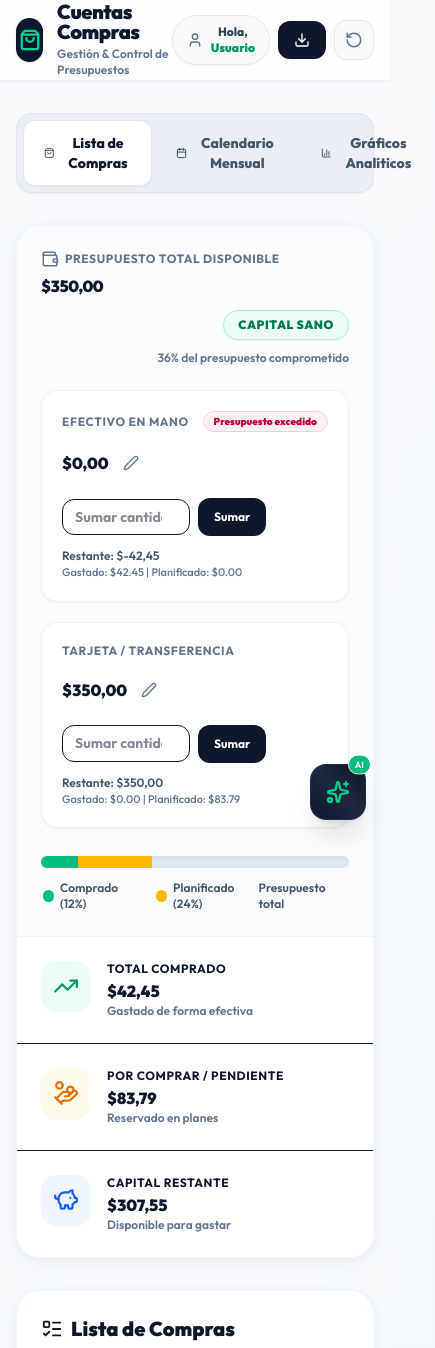
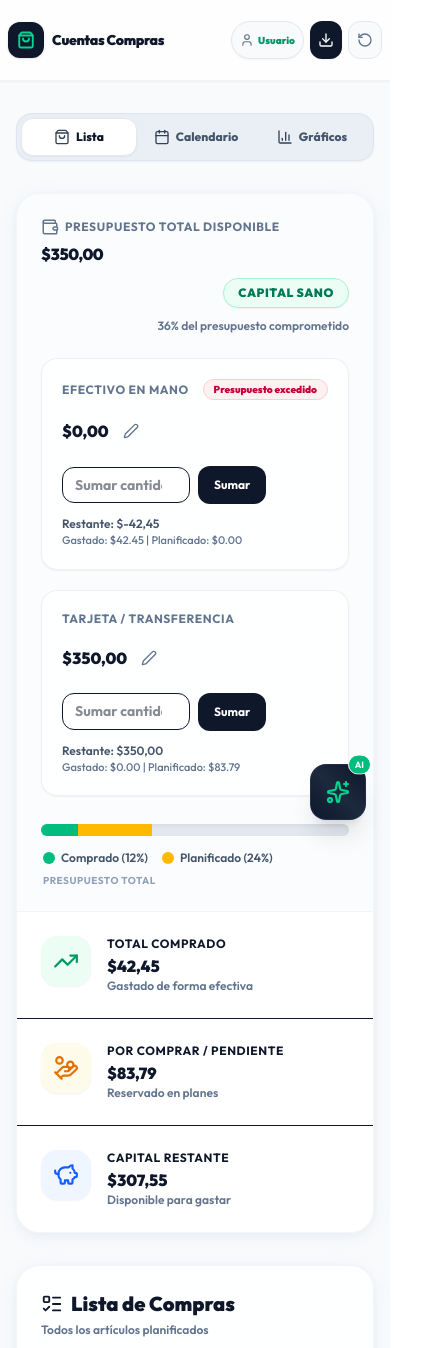
Before and after one commit to Raul-coder17/AppCompras, a React (Vite) app: page / in a window 390 px wide. Shown: the top 1348 px of the page, 435 px wide, since content can reach past the window. Built offline with nearby package versions, Linux system fonts and the light colour scheme.

Commit message:
Optimize mobile responsiveness of header action buttons, switch tab labels, budget progress legends, and calendar cell text wrapping

```diff
--- a/src/App.tsx
+++ b/src/App.tsx
@@ -463,21 +463,21 @@ export default function App() {
 
       {/* Upper Navigation / Title Block with Minimal Elements */}
       <header className="bg-white/80 backdrop-blur-md border-b border-slate-200/50 shadow-xs sticky top-0 z-20">
-        <div className="max-w-7xl mx-auto px-4 sm:px-6 lg:px-8 h-20 flex items-center justify-between">
+        <div className="max-w-7xl mx-auto px-2 sm:px-6 lg:px-8 h-20 flex items-center justify-between">
 
           {/* Logo Brand Title */}
-          <div className="flex items-center gap-3.5">
-            <div className="w-11 h-11 bg-slate-900 rounded-2xl flex items-center justify-center text-white shadow-sm" id="app-logo-bg">
-              <ShoppingBag className="w-5.5 h-5.5 text-emerald-400 stroke-[2.5]" />
+          <div className="flex items-center gap-2 sm:gap-3.5">
+            <div className="w-9 h-9 sm:w-11 sm:h-11 bg-slate-900 rounded-xl sm:rounded-2xl flex items-center justify-center text-white shadow-sm shrink-0" id="app-logo-bg">
+              <ShoppingBag className="w-4.5 h-4.5 sm:w-5.5 sm:h-5.5 text-emerald-400 stroke-[2.5]" />
             </div>
             <div>
-              <h1 className="text-xl font-black text-slate-900 tracking-tight leading-none">Cuentas Compras</h1>
-              <p className="text-xs text-slate-500 font-semibold mt-1">Gestión & Control de Presupuestos</p>
+              <h1 className="text-sm sm:text-xl font-black text-slate-900 tracking-tight leading-none">Cuentas Compras</h1>
+              <p className="hidden md:block text-xs text-slate-500 font-semibold mt-1">Gestión & Control de Presupuestos</p>
             </div>
           </div>
 
           {/* User profile identifier & Quick reset/csv actions */}
-          <div className="flex items-center gap-2 sm:gap-3">
+          <div className="flex items-center gap-1.5 sm:gap-3">
 
             {/* User chip */}
             <button
@@ -485,18 +485,18 @@ export default function App() {
                 setTempName(userName);
                 setIsNameModalOpen(true);
               }}
-              className="flex items-center gap-2 bg-slate-50 hover:bg-slate-100 px-3.5 py-2 rounded-full border border-slate-200 hover:border-slate-350 text-xs text-slate-700 font-extrabold cursor-pointer transition-all shadow-xs active:scale-95 select-none"
+              className="flex items-center gap-1 sm:gap-2 bg-slate-50 hover:bg-slate-100 px-2 sm:px-3.5 py-1.5 sm:py-2 rounded-full border border-slate-200 hover:border-slate-355 text-[10px] sm:text-xs text-slate-700 font-extrabold cursor-pointer transition-all shadow-xs active:scale-95 select-none shrink-0"
               title="Cambiar tu nombre de usuario"
               id="user-profile-chip"
             >
-              <User className="w-4 h-4 text-slate-500 shrink-0" />
-              <span>Hola, <span className="text-emerald-600 font-black">{userName}</span></span>
+              <User className="w-3.5 h-3.5 sm:w-4 sm:h-4 text-slate-500 shrink-0" />
+              <span><span className="hidden sm:inline">Hola, </span><span className="text-emerald-600 font-black">{userName}</span></span>
             </button>
 
             {/* Export CSV action button */}
             <button
               onClick={handleExportData}
-              className="px-4 py-2.5 bg-slate-900 hover:bg-slate-800 text-white rounded-xl text-xs font-extrabold flex items-center gap-2 transition-all shadow-xs cursor-pointer active:scale-95"
+              className="p-2 sm:px-4 sm:py-2.5 bg-slate-900 hover:bg-slate-800 text-white rounded-xl text-xs font-extrabold flex items-center gap-2 transition-all shadow-xs cursor-pointer active:scale-95 shrink-0"
               title="Exportar compras completas a Excel / CSV"
               id="export-csv-btn"
             >
@@ -507,11 +507,11 @@ export default function App() {
             {/* Reiniciar demo seed values */}
             <button
               onClick={handleResetData}
-              className="p-2.5 bg-slate-50 hover:bg-rose-50 text-slate-500 hover:text-rose-600 border border-slate-200 hover:border-rose-200 rounded-xl transition-all cursor-pointer active:scale-95"
+              className="p-2 sm:p-2.5 bg-slate-50 hover:bg-rose-50 text-slate-500 hover:text-rose-600 border border-slate-200 hover:border-rose-200 rounded-xl transition-all cursor-pointer active:scale-95 shrink-0"
               title="Restablecer base de datos"
               id="reset-raw-db"
             >
-              <RotateCcw className="w-4.5 h-4.5" />
+              <RotateCcw className="w-4 sm:w-4.5 h-4 sm:h-4.5" />
             </button>
 
           </div>
@@ -523,39 +523,48 @@ export default function App() {
 
         {/* Navigation Tabs - Modern Glass Switch */}
         <div className="flex justify-center mb-8" id="view-mode-tabs">
-          <div className="bg-slate-200/60 p-1.5 rounded-2xl flex items-center gap-1 border border-slate-300/40 backdrop-blur-xs max-w-2xl w-full sm:w-auto shadow-xs">
+          <div className="bg-slate-200/60 p-1 rounded-2xl flex items-center gap-0.5 sm:gap-1 border border-slate-300/40 backdrop-blur-xs max-w-2xl w-full sm:w-auto shadow-xs">
             <button
               onClick={() => setActiveTab('list')}
-              className={`flex-1 sm:flex-initial flex items-center justify-center gap-2.5 px-5 py-3 rounded-xl text-sm font-extrabold transition-all duration-150 cursor-pointer active:scale-95 ${
+              className={`flex-1 sm:flex-initial flex items-center justify-center gap-1.5 sm:gap-2.5 px-2.5 sm:px-5 py-2.5 sm:py-3 rounded-xl text-xs sm:text-sm font-extrabold transition-all duration-150 cursor-pointer active:scale-95 ${
                 activeTab === 'list'
                   ? 'bg-white text-slate-900 shadow-xs border border-slate-200'
                   : 'text-slate-600 hover:text-slate-900 hover:bg-white/40'
               }`}
             >
-              <ShoppingBag className="w-4.5 h-4.5 text-slate-700" />
-              <span>Lista de Compras</span>
+              <ShoppingBag className="w-4 h-4 sm:w-4.5 sm:h-4.5 text-slate-700 shrink-0" />
+              <span>
+                <span className="inline sm:hidden">Lista</span>
+                <span className="hidden sm:inline">Lista de Compras</span>
+              </span>
             </button>
             <button
               onClick={() => setActiveTab('calendar')}
-              className={`flex-1 sm:flex-initial flex items-center justify-center gap-2.5 px-5 py-3 rounded-xl text-sm font-extrabold transition-all duration-150 cursor-pointer active:scale-95 ${
+              className={`flex-1 sm:flex-initial flex items-center justify-center gap-1.5 sm:gap-2.5 px-2.5 sm:px-5 py-2.5 sm:py-3 rounded-xl text-xs sm:text-sm font-extrabold transition-all duration-150 cursor-pointer active:scale-95 ${
                 activeTab === 'calendar'
                   ? 'bg-white text-slate-900 shadow-xs border border-slate-200'
                   : 'text-slate-600 hover:text-slate-900 hover:bg-white/40'
               }`}
             >
-              <Calendar className="w-4.5 h-4.5 text-slate-700" />
-              <span>Calendario Mensual</span>
+              <Calendar className="w-4 h-4 sm:w-4.5 sm:h-4.5 text-slate-700 shrink-0" />
+              <span>
+                <span className="inline sm:hidden">Calendario</span>
+                <span className="hidden sm:inline">Calendario Mensual</span>
+              </span>
             </button>
             <button
               onClick={() => setActiveTab('charts')}
-              className={`flex-1 sm:flex-initial flex items-center justify-center gap-2.5 px-5 py-3 rounded-xl text-sm font-extrabold transition-all duration-150 cursor-pointer active:scale-95 ${
+              className={`flex-1 sm:flex-initial flex items-center justify-center gap-1.5 sm:gap-2.5 px-2.5 sm:px-5 py-2.5 sm:py-3 rounded-xl text-xs sm:text-sm font-extrabold transition-all duration-150 cursor-pointer active:scale-95 ${
                 activeTab === 'charts'
                   ? 'bg-white text-slate-900 shadow-xs border border-slate-200'
                   : 'text-slate-600 hover:text-slate-900 hover:bg-white/40'
               }`}
             >
-              <BarChart3 className="w-4.5 h-4.5 text-slate-700" />
-              <span>Gráficos Analíticos</span>
+              <BarChart3 className="w-4 h-4 sm:w-4.5 sm:h-4.5 text-slate-700 shrink-0" />
+              <span>
+                <span className="inline sm:hidden">Gráficos</span>
+                <span className="hidden sm:inline">Gráficos Analíticos</span>
+              </span>
             </button>
           </div>
         </div>
--- a/src/components/BudgetCard.tsx
+++ b/src/components/BudgetCard.tsx
@@ -306,22 +306,22 @@ export default function BudgetCard({ summary, onUpdateBudget }: BudgetCardProps)
         </div>
 
         {/* Progress legend */}
-        <div className="flex justify-between items-center mt-3 text-xs text-slate-600 px-0.5 font-semibold">
-          <div className="flex items-center gap-4">
+        <div className="flex flex-col sm:flex-row justify-between items-start sm:items-center gap-2 mt-3.5 text-xs text-slate-600 px-0.5 font-semibold">
+          <div className="flex flex-wrap items-center gap-3.5">
             <span className="flex items-center gap-1.5">
-              <span className={`w-3 h-3 rounded-full inline-block ${
+              <span className={`w-3 h-3 rounded-full inline-block shrink-0 ${
                 percentTotal >= 100 ? 'bg-rose-500' : percentTotal >= 80 ? 'bg-amber-500' : 'bg-emerald-500'
               }`}></span>
               Comprado ({percentSpent}%)
             </span>
             <span className="flex items-center gap-1.5">
-              <span className={`w-3 h-3 rounded-full inline-block ${
+              <span className={`w-3 h-3 rounded-full inline-block shrink-0 ${
                 percentTotal >= 100 ? 'bg-rose-400' : 'bg-amber-400'
               }`}></span>
               Planificado ({percentPlanned}%)
             </span>
           </div>
-          <span>Presupuesto total</span>
+          <span className="text-[10px] sm:text-xs text-slate-400 font-bold uppercase tracking-wider">Presupuesto total</span>
         </div>
       </div>
 
```
Also changed, not shown: src/components/ExpenseCalendar.tsx (+15 -11 lines).
